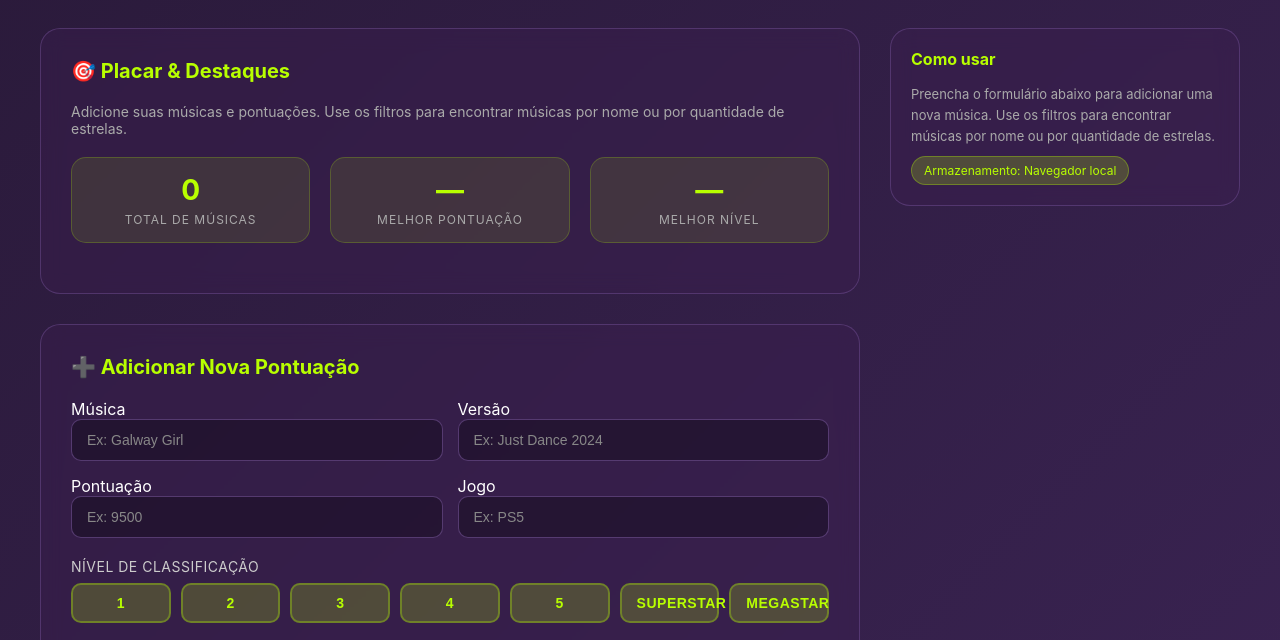
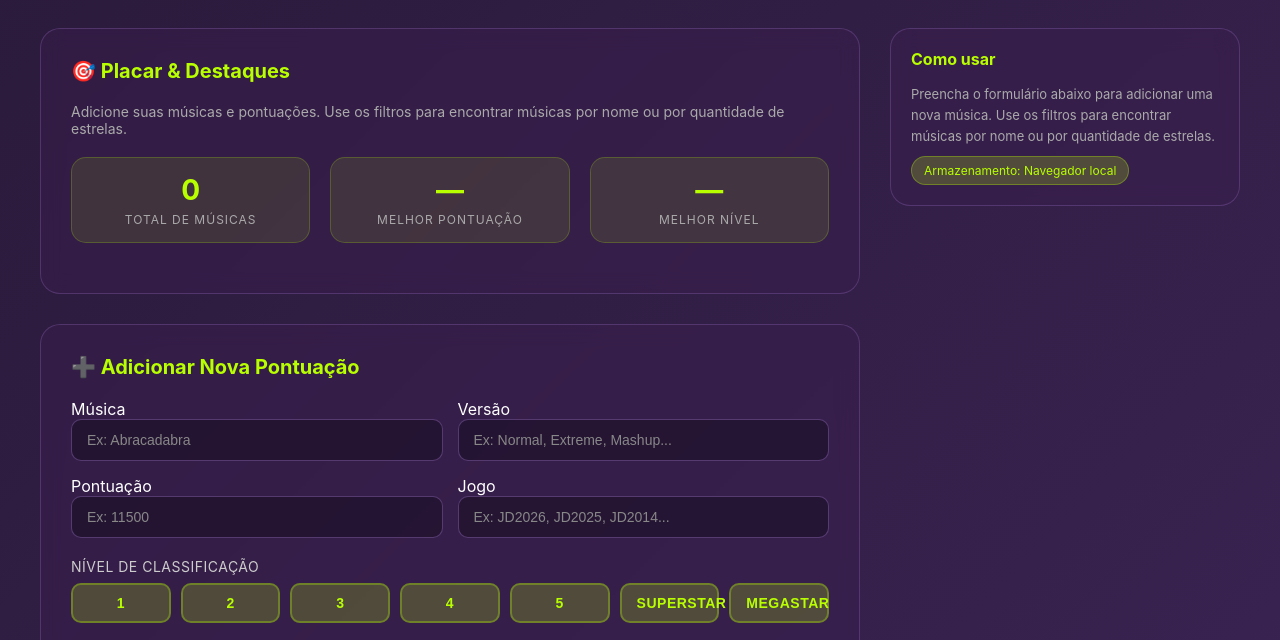
Before and after one commit to leledinyz2/NY-Scores, a plain HTML site: page index.html in a window 1280 px wide. Shown: the part 140-780 px from the top of the page. Drawn offline with Linux system fonts and the light colour scheme.

Commit message:
Update input placeholders for music form

```diff
--- a/index.html
+++ b/index.html
@@ -521,19 +521,19 @@
                     <div class="form-inputs">
                         <div>
                             <label>Música</label>
-                            <input type="text" id="musicName" placeholder="Ex: Galway Girl">
+                            <input type="text" id="musicName" placeholder="Ex: Abracadabra">
                         </div>
                         <div>
                             <label>Versão</label>
-                            <input type="text" id="version" placeholder="Ex: Just Dance 2024">
+                            <input type="text" id="version" placeholder="Ex: Normal, Extreme, Mashup...">
                         </div>
                         <div>
                             <label>Pontuação</label>
-                            <input type="number" id="score" placeholder="Ex: 9500">
+                            <input type="number" id="score" placeholder="Ex: 11500">
                         </div>
                         <div>
                             <label>Jogo</label>
-                            <input type="text" id="game" placeholder="Ex: PS5">
+                            <input type="text" id="game" placeholder="Ex: JD2026, JD2025, JD2014...">
                         </div>
                     </div>
 
```
